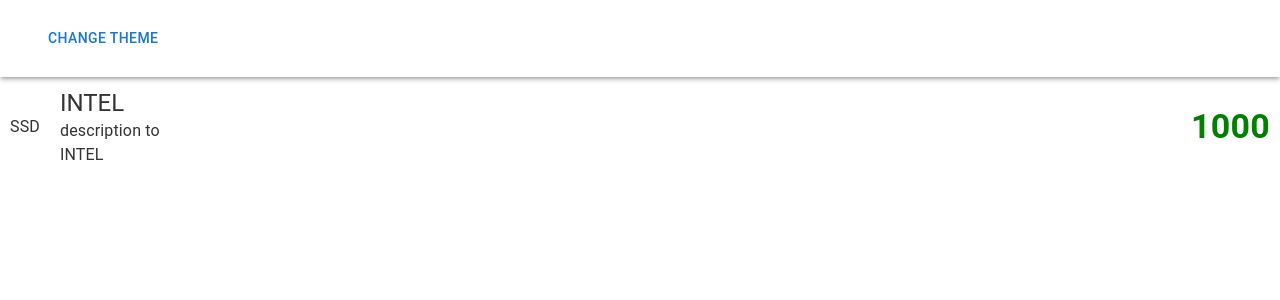
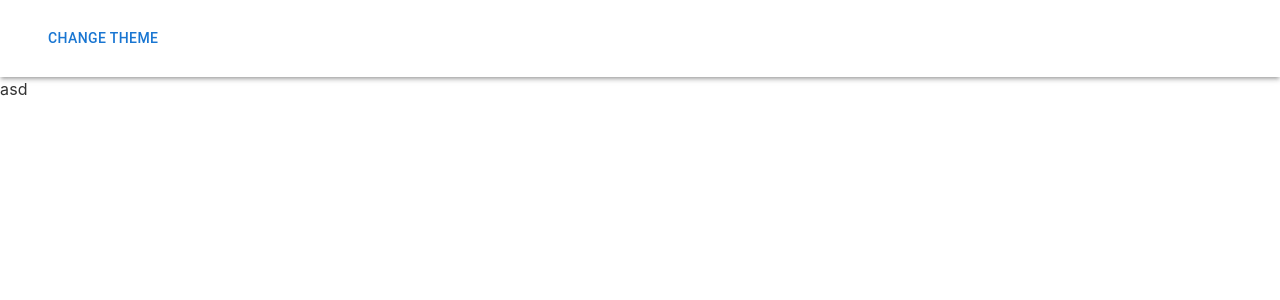
Before and after one commit to nKaplyukhin/otus-course-work, a React app: page / in a window 1280 px wide. Shown: the top 300 px of the page. Built offline with nearby package versions, Linux system fonts and the light colour scheme.

Commit message:
update operation card

```diff
--- a/package.json
+++ b/package.json
@@ -20,6 +20,7 @@
     "react": "^18.2.0",
     "react-dom": "^18.2.0",
     "react-hook-form": "^7.49.3",
+    "react-redux": "^9.1.0",
     "yup": "^1.3.3"
   },
   "devDependencies": {
--- /dev/null
+++ b/src/components/Cards/OperationCard/OperationCard.tsx
@@ -0,0 +1,12 @@
+import { Box } from '@mui/material';
+import { IOperation } from 'interfaces/operation';
+import React, { FC } from 'react';
+
+interface IProps {
+  operation: IOperation;
+}
+export const OperationCard: FC<IProps> = ({ operation }) => {
+  console.log(operation);
+
+  return <Box>asd</Box>;
+};
--- /dev/null
+++ b/src/components/Cards/OperationCard/index.ts
@@ -0,0 +1 @@
+export * from "./OperationCard"
--- a/src/components/Cards/ShortOperationCard/ShortOperationCard.tsx
+++ b/src/components/Cards/ShortOperationCard/ShortOperationCard.tsx
@@ -1,6 +1,6 @@
 import React, { FC } from 'react';
 import { Box, Typography, css, styled } from '@mui/material';
-import { EOperation, IOperationShort } from 'interfaces/operation';
+import { EOperation, IOperation } from 'interfaces/operation';
 
 const CardContainer = styled(Box)`
   display: flex;
@@ -26,19 +26,18 @@ const StyledItem = styled(Typography)`
   width: 100%;
 `;
 
-const Price = styled(Typography)<{ color: string }>`
+const Amount = styled(Typography)<{ color: string }>`
   width: 100%;
   text-align: right;
   font-weight: bold;
-  color: ${({ color }) => color};
 `;
 
 interface IProps {
-  operation: IOperationShort;
+  operation: IOperation;
 }
 
 export const ShortOperationCard: FC<IProps> = ({ operation }) => {
-  const { category, id, name, desc, price, type } = operation;
+  const { category, name, desc, amount, type } = operation;
 
   return (
     <CardContainer>
@@ -49,9 +48,9 @@ export const ShortOperationCard: FC<IProps> = ({ operation }) => {
         <StyledItem variant="h5">{name}</StyledItem>
         <StyledItem>{desc}</StyledItem>
       </Box>
-      <Price variant="h4" color={type === EOperation.Cost ? 'green' : 'red'}>
-        {price}
-      </Price>
+      <Amount variant="h4" color={type === EOperation.Cost ? 'green' : 'red'}>
+        {amount}
+      </Amount>
     </CardContainer>
   );
 };
--- a/src/components/Cards/index.ts
+++ b/src/components/Cards/index.ts
@@ -1 +1,2 @@
 export * from "./ShortOperationCard"
+export * from "./OperationCard"
--- a/src/components/Layout/Layout.tsx
+++ b/src/components/Layout/Layout.tsx
@@ -1,10 +1,8 @@
 import React from 'react';
 import { Header } from 'components/Header';
 import { Box, styled } from '@mui/material';
-import { ShortOperationCard } from 'components/Cards';
-import { Modal } from 'components/Modal';
-import { EOperation, IOperationShort } from 'interfaces/operation';
 import { createRandomOperation } from 'functions/operation';
+import { OperationCard } from 'components/Cards/OperationCard';
 
 const LayoutContainer = styled(Box)`
   width: 100%;
@@ -17,7 +15,7 @@ export const Layout = () => {
   return (
     <LayoutContainer>
       <Header />
-      <ShortOperationCard operation={operation} />
+      <OperationCard operation={operation} />
     </LayoutContainer>
   );
 };
--- a/src/functions/operation.ts
+++ b/src/functions/operation.ts
@@ -30,7 +30,7 @@ export const createRandomOperation = (createdAt: string): IOperation => {
     type,
     id: makeRandomString(5),
     name: operationName,
-    price: productPrice,
+    amount: productPrice,
     desc: 'description to ' + operationName,
     category: {
       id: makeRandomString(5),
--- a/src/interfaces/operation.ts
+++ b/src/interfaces/operation.ts
@@ -14,9 +14,7 @@ export interface IOperation {
   createdAt: string;
   name: string;
   desc?: string;
-  price: number;
+  amount: number;
   category: ICategory
   type: EOperation
 };
-
-export interface IOperationShort extends Omit<IOperation, "createdAt"> { }
```
Also changed, not shown: 1 other file (tests, documents, lock files or other folders).
